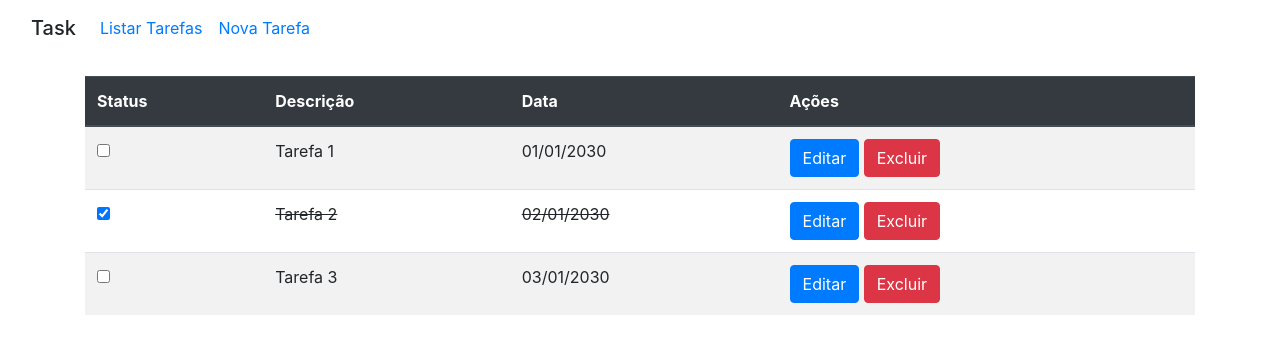
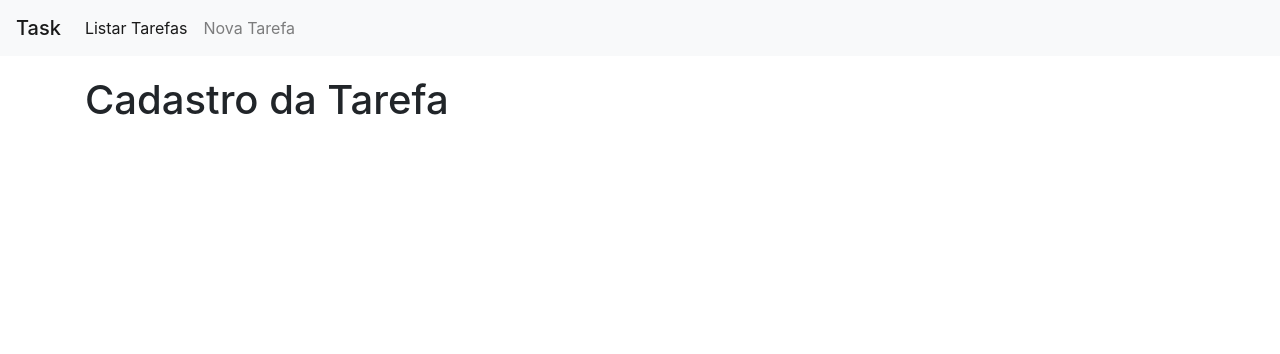
Before and after one commit to pelegrino/task, a React (Create React App) app in the folder task-frontend/: page /form in a window 1280 px wide. Shown: the top 354 px of the page. Built offline with nearby package versions, Linux system fonts and the light colour scheme.

Commit message:
Redirecionando para a tela de criação de tarefas

```diff
--- a/task-frontend/package.json
+++ b/task-frontend/package.json
@@ -8,7 +8,7 @@
     "@testing-library/user-event": "^13.5.0",
     "react": "^18.2.0",
     "react-dom": "^18.2.0",
-    "react-router-dom": "^6.9.0",
+    "react-router-dom": "^5.2.0",
     "react-scripts": "5.0.1",
     "react-toastify": "^9.1.2",
     "web-vitals": "^2.1.4"
--- a/task-frontend/src/App.js
+++ b/task-frontend/src/App.js
@@ -1,7 +1,8 @@
 import React, { Component } from 'react';
-import { BrowserRouter } from 'react-router-dom';
+import { BrowserRouter, Route, Switch } from 'react-router-dom';
 import NavBar from './components/NavBar';
 import TaskListTable from './components/TaskListTable';
+import TaskForm from './components/TaskForm';
 
 class App extends Component {
   //constructor(props) {
@@ -13,8 +14,12 @@ class App extends Component {
       <BrowserRouter>
       <div className="App">
         <NavBar />
-        <div className="container" style={{marginTop: 20}}>
-          <TaskListTable />
+        <div className="container" style={{ marginTop: 20 }}>
+        <Switch>
+          <Route exact path="/form" component={TaskForm} />
+          <Route path="/" component={TaskListTable} />
+
+        </Switch>
         </div>
       </div>
       </BrowserRouter>
--- a/task-frontend/src/components/NavBar.js
+++ b/task-frontend/src/components/NavBar.js
@@ -10,8 +10,8 @@ class NavBar extends Component {
 
         this.state = {
             items: [
-                {name: "Listar Tarefas", href: "/", active: true },
-                {name: "Nova Tarefa", href: "/form", active: false },
+                { name: "Listar Tarefas", href: "/", active: true },
+                { name: "Nova Tarefa", href: "/form", active: false }
             ]
         }
 
@@ -20,6 +20,7 @@ class NavBar extends Component {
 
     onClickHandler(itemClicked) {
         const items = [...this.state.items];
+
         items.forEach(item => {
             if (item.name === itemClicked.name) {
                 item.active = true;
@@ -28,28 +29,25 @@ class NavBar extends Component {
             }
         })
 
-        this.setState({items});
+        this.setState({ items });
     }
 
     render() {
         return (
             <div>
 
-                <nav className="navbar navbar-expand-lg bg-body-tertiary">
-                    <div className="container-fluid">
-                        <span className="navbar-brand mb-0 h1">{APP_NAME}</span>
-                        <button className="navbar-toggler" type="button" data-bs-toggle="collapse" data-bs-target="#navbarNavAltMarkup" aria-controls="navbarNavAltMarkup" aria-expanded="false" aria-label="Toggle navigation">
-                            <span className="navbar-toggler-icon"></span>
-                        </button>
-
-                        <div className="collapse navbar-collapse" id="navbarNavAltMarkup">
-                            <div className="navbar-nav">
+                <nav className="navbar navbar-expand-lg navbar-light bg-light">
+                    <span className="navbar-brand mb-0 h1">{APP_NAME}</span>
+                    <button className="navbar-toggler" type="button" data-toggle="collapse" data-target="#navbarText" aria-controls="navbarText" aria-expanded="false" aria-label="Toggle navigation">
+                        <span className="navbar-toggler-icon"></span>
+                    </button>
+                    <div className="collapse navbar-collapse" id="navbarText">
+                        <div className="navbar-nav mr-auto">
                             {this.state.items.map(
                                 i => <NavBarItem
                                     key={i.name}
                                     item={i}
                                     onClick={this.onClickHandler} />)}
-                            </div>
                         </div>
                     </div>
                 </nav>
--- a/task-frontend/src/components/NavBarItem.js
+++ b/task-frontend/src/components/NavBarItem.js
@@ -8,7 +8,7 @@ class NavBarItem extends Component {
             <div>
                 <Link
                     className={`nav-item nav-link ${this.props.item.active ? "active" : ""}`}
-                    to={this.props.href}
+                    to={this.props.item.href}
                     onClick={e => this.props.onClick(this.props.item)}>
                         {this.props.item.name}
                 </Link>
--- /dev/null
+++ b/task-frontend/src/components/TaskForm.js
@@ -0,0 +1,13 @@
+import React, { Component } from 'react';
+
+class TaskForm extends Component {
+    render() {
+        return (
+            <div>
+                <h1>Cadastro da Tarefa</h1>
+            </div>
+        );
+    }
+}
+
+export default TaskForm;
```
Also changed, not shown: 1 other file (tests, documents, lock files or other folders).
